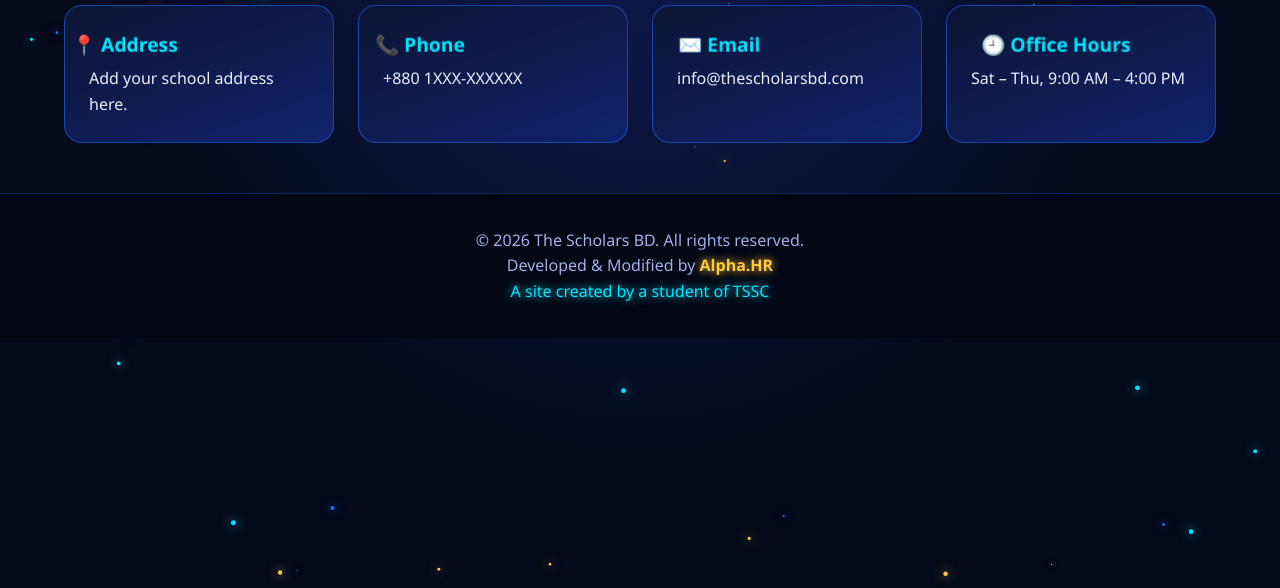
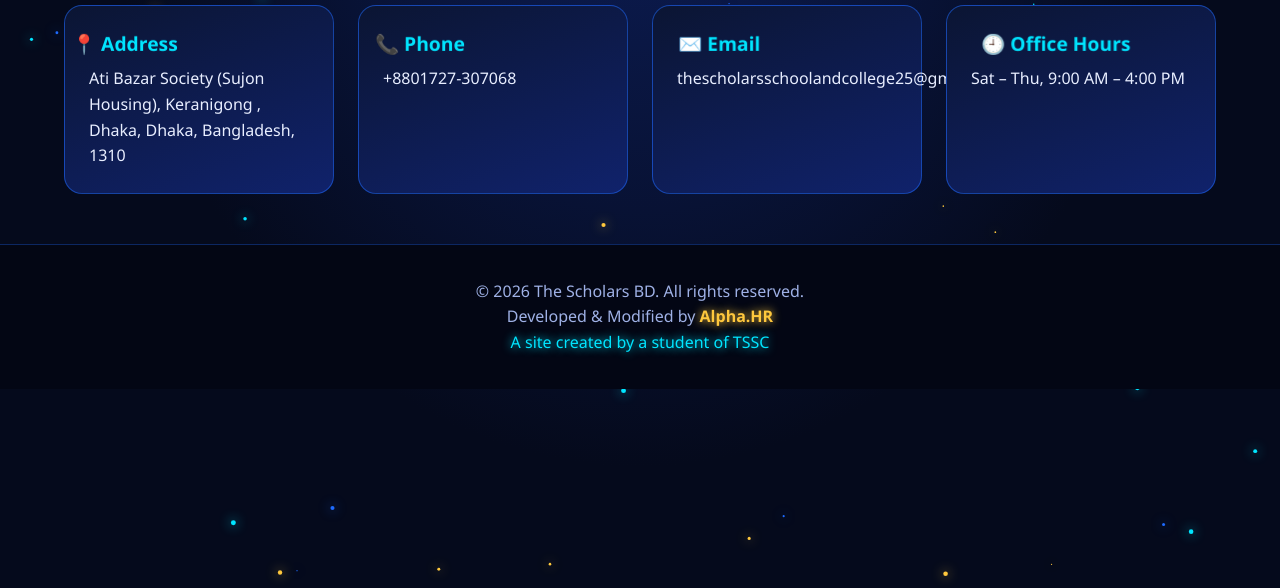
Before and after one commit to alpha-hr-bd/thescholars, a plain HTML site: page contact.html in a window 1280 px wide. Shown: the part 212-800 px from the top of the page. Drawn offline with Linux system fonts and the light colour scheme.

Commit message:
Update contact.html

```diff
--- a/contact.html
+++ b/contact.html
@@ -2,6 +2,7 @@
 <canvas id="fx"></canvas>
 <div class="notice"><span>🔴 NOTICE: Admission Open 2027 — Play, Nursery, Junior 1 &amp; Class 2–9 (English Version &amp; Bangla Medium) — Apply Now! 🔴</span></div>
 <nav><a class="logo" href="index.html">The <b>Scholars</b> BD</a><div class="links"><a class="l" href="index.html">Home</a><a class="l" href="classes.html">Classes</a><a class="l" href="admission.html">Admission</a><a class="l on" href="contact.html">Contact</a><button id="snd">🔊 Sound ON</button></div></nav>
-<main><section><h2>Contact Us</h2><div class="grid"><div class="card"><h3>📍 Address</h3><p>Add your school address here.</p></div><div class="card"><h3>📞 Phone</h3><p>+880 1XXX-XXXXXX</p></div><div class="card"><h3>✉️ Email</h3><p>info@thescholarsbd.com</p></div><div class="card"><h3>🕘 Office Hours</h3><p>Sat – Thu, 9:00 AM – 4:00 PM</p></div></div></section></main>
+<main><section><h2>Contact Us</h2><div class="grid"><div class="card"><h3>📍 Address</h3><p>Ati Bazar Society (Sujon Housing), Keranigong , Dhaka, Dhaka, Bangladesh, 1310</p></div><div class="card"><h3>📞 Phone</h3><p>+8801727-307068</p></div><div class="card"><h3>✉️ Email</h3><p>
+thescholarsschoolandcollege25@gmail.com</p></div><div class="card"><h3>🕘 Office Hours</h3><p>Sat – Thu, 9:00 AM – 4:00 PM</p></div></div></section></main>
 <footer><p>© 2026 The Scholars BD. All rights reserved.</p><p>Developed &amp; Modified by <b>Alpha.HR</b></p><p class="n">A site created by a student of TSSC</p></footer>
 <script src="assets/script.js"></script></body></html>
```
